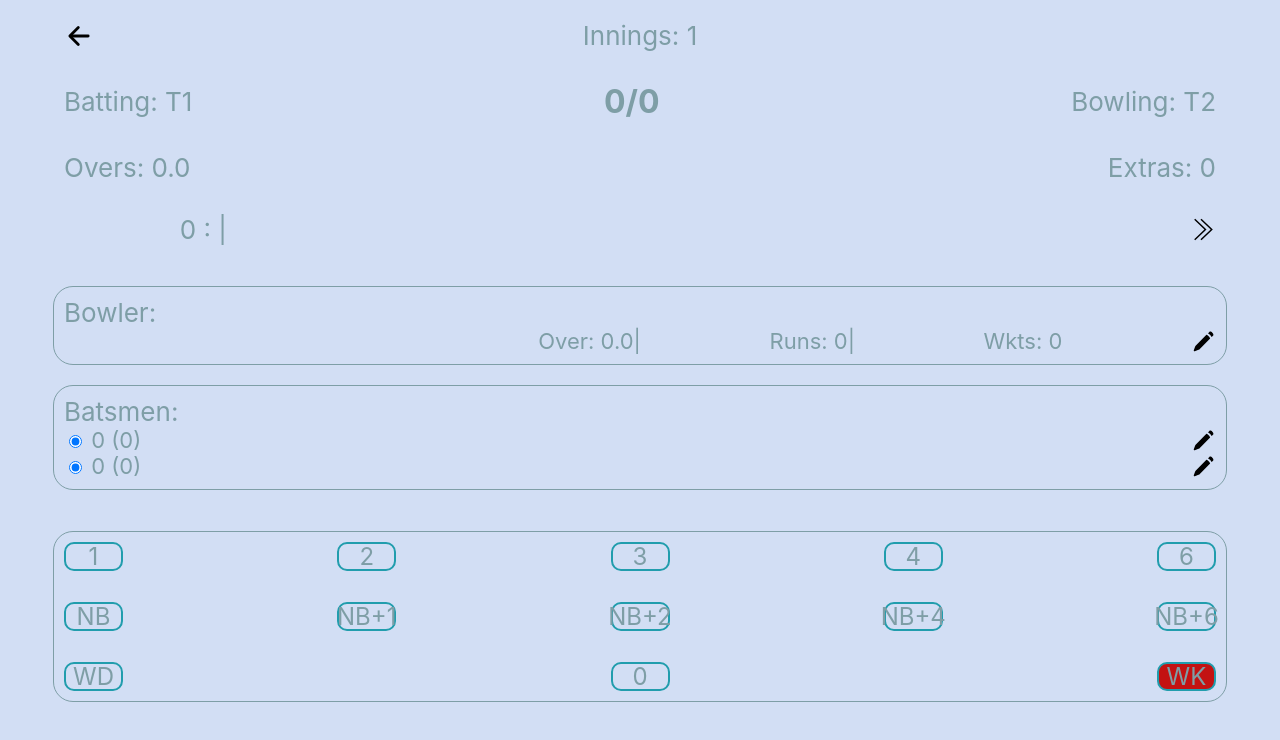
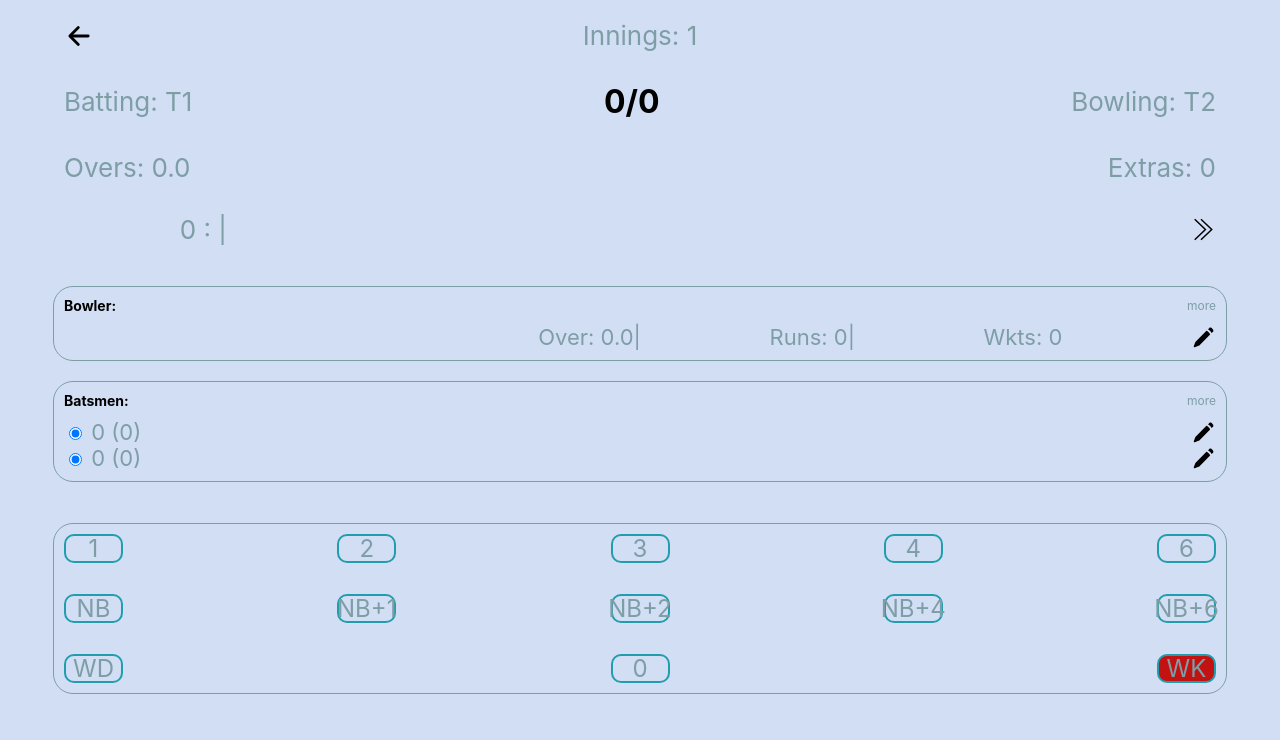
Before and after one commit to rughvi/indoorcricket, a React (Create React App) app: page /innings/1 in a window 1280 px wide. Shown: the top 740 px of the page. Built offline with nearby package versions, Linux system fonts and the light colour scheme; some icons are missing.

Commit message:
Formatting bowler, batsmen , runs bold

```diff
--- a/src/Game/Innings.tsx
+++ b/src/Game/Innings.tsx
@@ -188,7 +188,7 @@ const Innings = () => {
                     <>
                         <div className="GameCard-header">
                             <div>Batting: T{battingTeam}</div>
-                            <div style={{fontWeight: 'bold', fontSize: 'calc(16px + 2vmin)'}}>{currentGame.game[`innings1TotalRuns`] ?? 0}/{currentGame.game.innings1Wickets ?? 0}</div>
+                            <div style={{fontWeight: 'bold', fontSize: 'calc(16px + 2vmin)', color: "black"}}>{currentGame.game[`innings1TotalRuns`] ?? 0}/{currentGame.game.innings1Wickets ?? 0}</div>
                             <div>Bowling: T{bowlingTeam}</div>
                         </div>
                         <br />
@@ -203,7 +203,7 @@ const Innings = () => {
                     <>
                         <div className="GameCard-header">
                             <div>Batting: T{battingTeam}</div>
-                            <div style={{fontWeight: 'bold', fontSize: 'calc(16px + 2vmin)'}}>{currentGame.game[`innings2TotalRuns`] ?? 0}/{currentGame.game.innings2Wickets ?? 0}</div>
+                            <div style={{fontWeight: 'bold', fontSize: 'calc(16px + 2vmin)', color: "black"}}>{currentGame.game[`innings2TotalRuns`] ?? 0}/{currentGame.game.innings2Wickets ?? 0}</div>
                             <div>Bowling: T{bowlingTeam}</div>
                         </div>
                         <br />
@@ -223,7 +223,10 @@ const Innings = () => {
 
                 <br/>
                 <div className="BowlerCard">
-                    <div>Bowler:</div>
+                    <div style={{display: "flex", flexDirection: "row", justifyContent: "space-between", alignItems: "center", marginBottom: "10px"}}>
+                        <div style={{color: "black", fontWeight: "bold", fontSize: "14px"}}>Bowler:</div>
+                        <a style={{fontSize: "12px", width:"100px", textAlign: "end"}}>more</a>
+                    </div>
                     <div className="GameCard-header">
                         <div style={{width: '100%', display: "flex", flexDirection: "row", justifyContent: "space-between", alignItems: "center", fontSize: 'calc(6px + 2vmin)'}}>
                             <div style={{minWidth: '30%'}}>{currentBowler?.name}</div>
@@ -235,7 +238,10 @@ const Innings = () => {
                     </div>
                 </div>
                 <div className="BatsmenCard">
-                    <div>Batsmen:</div>
+                    <div style={{display: "flex", flexDirection: "row", justifyContent: "space-between", alignItems: "center", marginBottom: "10px"}}>
+                        <div style={{color: "black", fontWeight: "bold", fontSize: "14px"}}>Batsmen:</div>
+                        <a style={{fontSize: "12px", width:"100px", textAlign: "end"}}>more</a>
+                    </div>
                     <div className="GameCard-header">
                         <div style={{width: '100%', display: "flex", flexDirection: "row", justifyContent: "space-between", alignItems: "center", fontSize: 'calc(6px + 2vmin)'}}>
                             <div style={{minWidth: '70%'}}  onClick={() => setCurrentBatsman(currentPlayer1)}>
```
